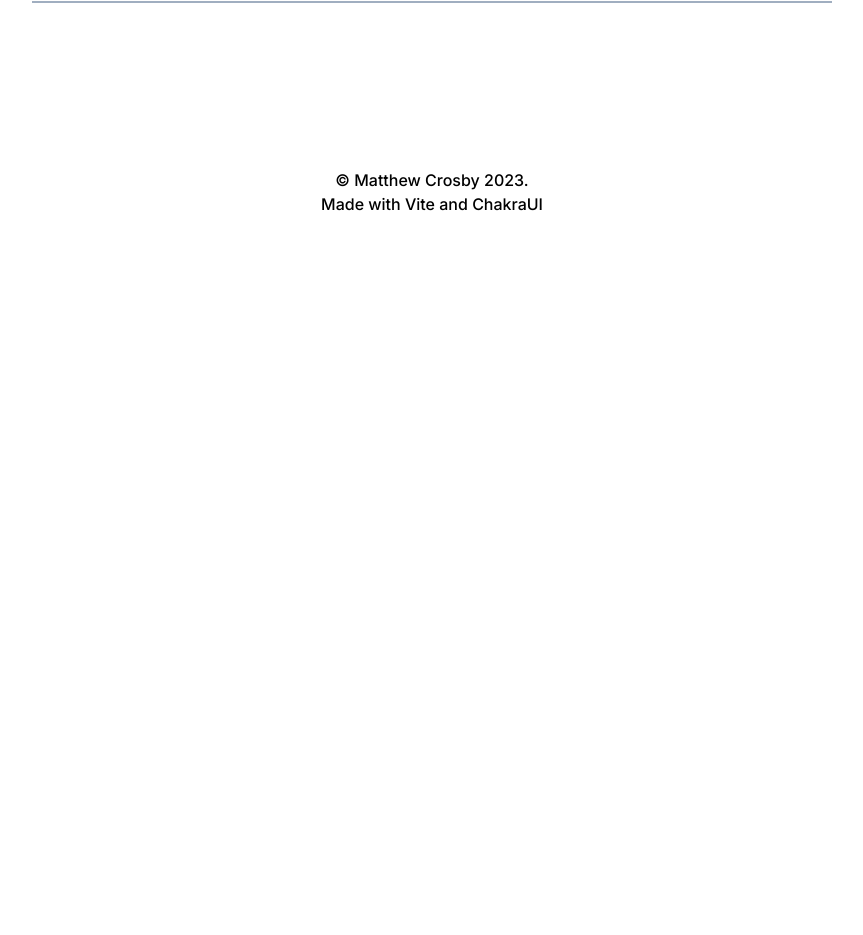
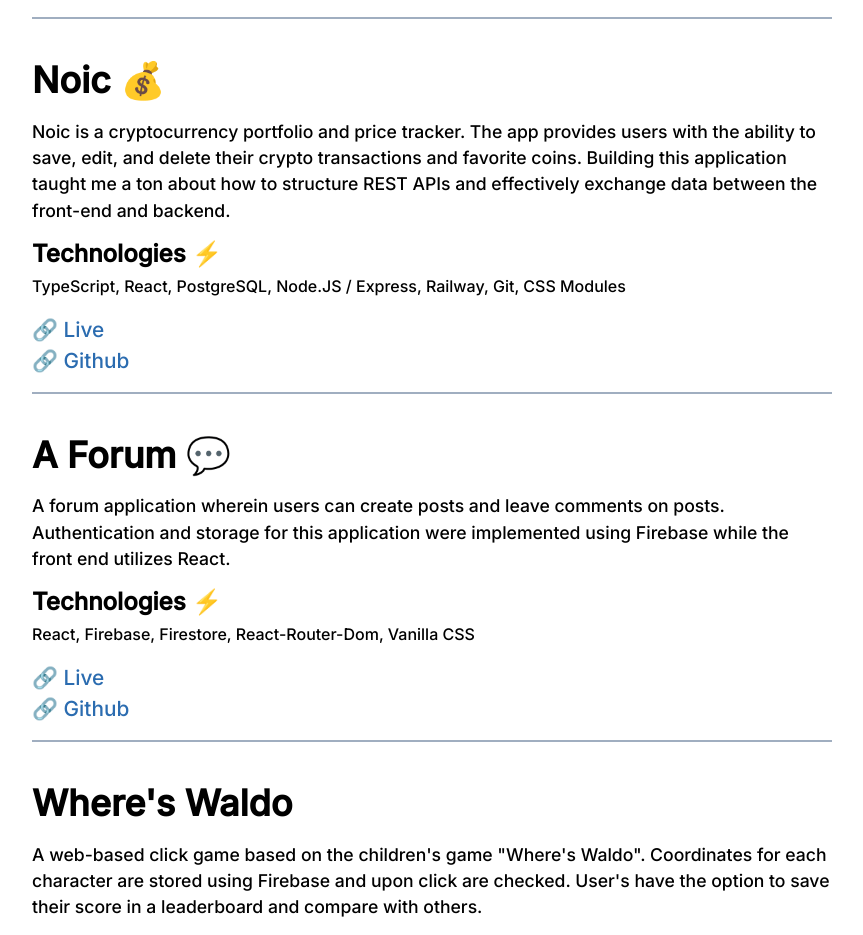
Before and after one commit to matthew-08/My_Portfolio, a React (Vite) app: page /projects in a window 1280 px wide. Shown: the part 584-1519 px from the top of the page, without its empty margins (208-1071 px from the left). Before the commit the page ends 800 px from the top, so only its background shows below. Built offline with nearby package versions, Linux system fonts and the light colour scheme; some icons are missing.

Commit message:
Added in projects

```diff
--- a/src/components/ProjectCard.tsx
+++ b/src/components/ProjectCard.tsx
@@ -13,7 +13,7 @@ function ProjectCard({ project }: { project: Project }) {
       borderColor="gray.400"
       pb="1rem"
     >
-      <Heading mb="1rem" fontFamily="inter">
+      <Heading mb="1rem" fontFamily="inter" mt="1rem">
         {project.projectTitle}
       </Heading>
       <Text fontSize="1.1rem" mb="1rem">
--- a/src/components/Projects.tsx
+++ b/src/components/Projects.tsx
@@ -25,6 +25,66 @@ const projects: Project[] = [
       'Socket.io',
     ],
   },
+  {
+    projectTitle: 'Noic 💰',
+    projectDescription: `Noic is a cryptocurrency portfolio and price tracker. The app provides users with the ability to save, edit, and delete their crypto transactions and favorite coins.  Building this application taught me a ton about how to structure REST APIs and effectively exchange data between the front-end and backend.`,
+    projectLinks: {
+      live: 'https://noic-matthew-08.vercel.app/',
+      github: 'https://github.com/matthew-08/Crypto_Tracker',
+    },
+    projectTechnology: [
+      'TypeScript',
+      'React',
+      'PostgreSQL',
+      'Node.JS / Express',
+      'Railway',
+      'Git',
+      'CSS Modules',
+    ],
+  },
+  {
+    projectTitle: 'A Forum 💬',
+    projectDescription: `A forum application wherein users can create posts and leave comments on posts. Authentication and storage for this application were implemented using Firebase while the front end utilizes React.`,
+    projectLinks: {
+      live: 'https://forum-project-two.vercel.app/',
+      github: 'https://github.com/matthew-08/Forum-Project',
+    },
+    projectTechnology: [
+      'React',
+      'Firebase',
+      'Firestore',
+      'React-Router-Dom',
+      'Vanilla CSS',
+    ],
+  },
+  {
+    projectTitle: "Where's Waldo",
+    projectDescription: `A web-based click game based on the children's game "Where's Waldo".  Coordinates for each character are stored using Firebase and upon click are checked.  User's have the option to save their score in a leaderboard and compare with others.`,
+    projectLinks: {
+      live: 'https://wheres-waldo-theta.vercel.app/',
+      github: 'https://github.com/matthew-08/waldo-photo-tagging-app',
+    },
+    projectTechnology: ['React', 'Firebase', 'Vanilla CSS'],
+  },
+  {
+    projectTitle: 'Battleship',
+    projectDescription:
+      'A web-based battleship game built entirely in vanilla JavaScript.  The main goal here was to follow MVC principles in order to build structured and composable code.',
+    projectLinks: {
+      live: 'https://top-battleship-six.vercel.app/',
+      github: 'https://github.com/matthew-08/top-Battleship',
+    },
+    projectTechnology: ['JavaScript', 'HTML', 'Vanilla CSS'],
+  },
+  {
+    projectTitle: 'React Weather App',
+    projectDescription:
+      'A weather app made in react.  Utilizes OpenWeatherMap API in order to provide up to date weather forecasts for any location around the world.',
+    projectLinks: {
+      github: 'https://github.com/matthew-08/react-weather-app',
+    },
+    projectTechnology: ['JavaScript', 'HTML', 'Vanilla CSS'],
+  },
 ];
 
 function Projects() {
```
